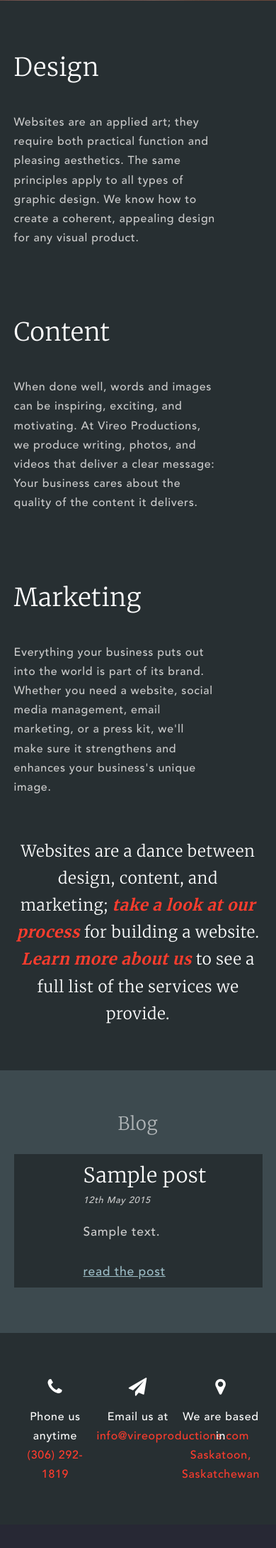
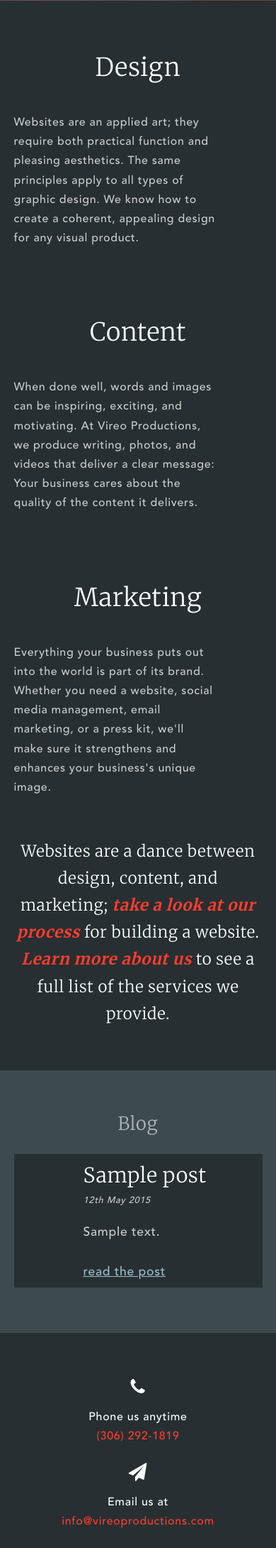
Before and after one commit to 7Mears/vireo, a WordPress theme: the page made by themes/vireo/front-page.php in a window 390 px wide. Shown: the part 784-2965 px from the top of the page at 71% size. Before the commit the page ends 2867 px from the top, so only its background shows below. Run offline with PHP 8.4 and a stand-in for WordPress, Linux system fonts and the light colour scheme; the site name, menu and one post (Sample post) are stand-ins, and other content is empty; some libraries are stand-ins or nearby versions.

Commit message:
footer and more frontpage

```diff
--- a/themes/vireo/sass/theme/_footer.scss
+++ b/themes/vireo/sass/theme/_footer.scss
@@ -20,4 +20,8 @@
     text-decoration: none;
     display: block;
   }
+
+  @include bp-medium {
+    width: 100%;
+  }
 }
--- a/themes/vireo/sass/theme/_frontpage.scss
+++ b/themes/vireo/sass/theme/_frontpage.scss
@@ -73,6 +73,10 @@
   h3 {
     color: $color__text-alt;
     margin-top: 0;
+
+    @include bp-medium {
+      text-align: center;
+    }
   }
 
   a {
--- a/themes/vireo/style.css
+++ b/themes/vireo/style.css
@@ -958,6 +958,11 @@
   color: #FFFFFF;
   margin-top: 0;
 }
+@media only screen and (max-width: 50em) {
+  .home-services h3 {
+    text-align: center;
+  }
+}
 .home-services a {
   font-style: italic;
 }
@@ -1097,6 +1102,11 @@
 .footer-card a {
   text-decoration: none;
   display: block;
+}
+@media only screen and (max-width: 50em) {
+  .footer-card {
+    width: 100%;
+  }
 }
 
 .process-page .entry-header {
```
